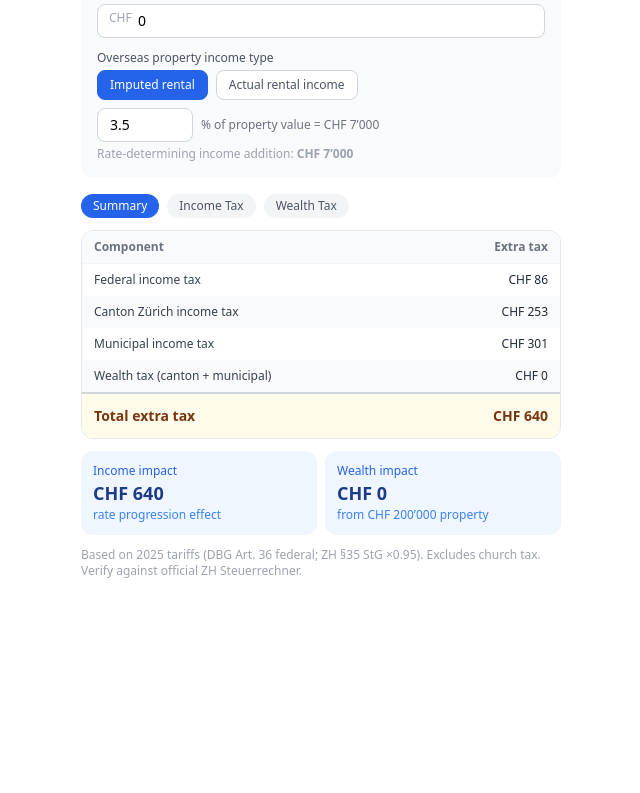
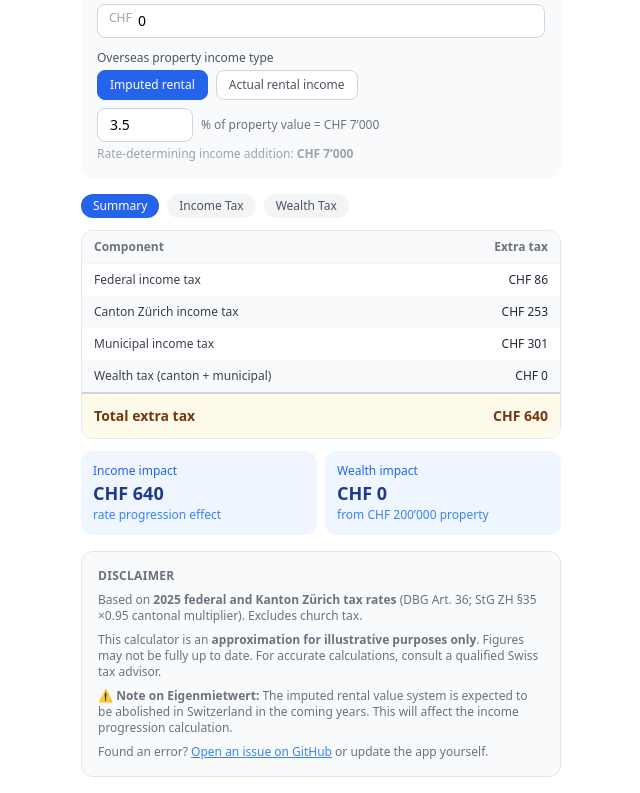
Before and after one commit to sandarlim/ZH-tax-overseas-calc, a React (Vite) app: page / in a window 1280 px wide. Shown: the part 479-1272 px from the top of the page, without its empty margins (319-959 px from the left). Before the commit the page ends 1074 px from the top, so only its background shows below. Built offline with nearby package versions, Linux system fonts and the light colour scheme.

Commit message:
added disclaimer, more gemeinde

```diff
--- a/src/App.jsx
+++ b/src/App.jsx
@@ -319,9 +319,13 @@ export default function App() {
         </div>
       )}
 
-      <p className="text-xs text-gray-400 mt-3">
-        Based on 2025 tariffs (DBG Art. 36 federal; ZH §35 StG ×0.95). Excludes church tax. Verify against official ZH Steuerrechner.
-      </p>
+<div className="mt-4 bg-gray-50 border border-gray-200 rounded-xl p-4 space-y-2">
+        <p className="text-xs font-semibold text-gray-500 uppercase tracking-wide">Disclaimer</p>
+        <p className="text-xs text-gray-500">Based on <strong>2025 federal and Kanton Zürich tax rates</strong> (DBG Art. 36; StG ZH §35 ×0.95 cantonal multiplier). Excludes church tax.</p>
+        <p className="text-xs text-gray-500">This calculator is an <strong>approximation for illustrative purposes only</strong>. Figures may not be fully up to date. For accurate calculations, consult a qualified Swiss tax advisor.</p>
+        <p className="text-xs text-gray-500">⚠️ <strong>Note on Eigenmietwert:</strong> The imputed rental value system is expected to be abolished in Switzerland in the coming years. This will affect the income progression calculation.</p>
+        <p className="text-xs text-gray-500">Found an error? <a href="https://github.com/sandarlim/ZH-tax-overseas-calc/issues" className="text-blue-500 underline" target="_blank">Open an issue on GitHub</a> or update the app yourself.</p>
+      </div>
     </div>
   );
 }
```
